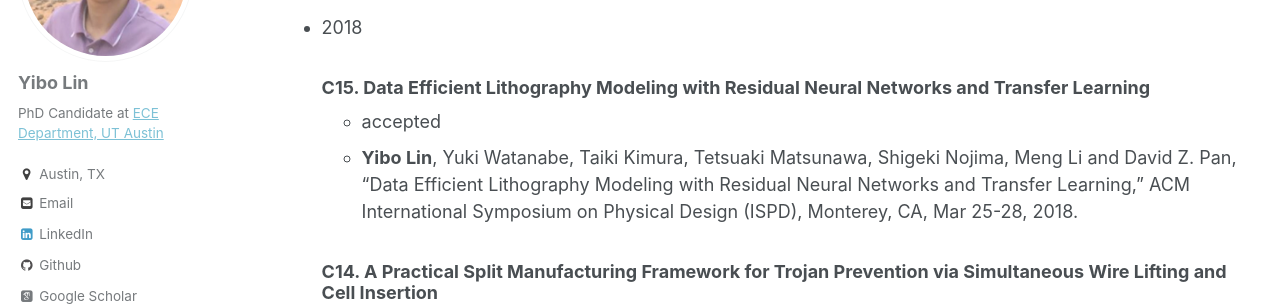
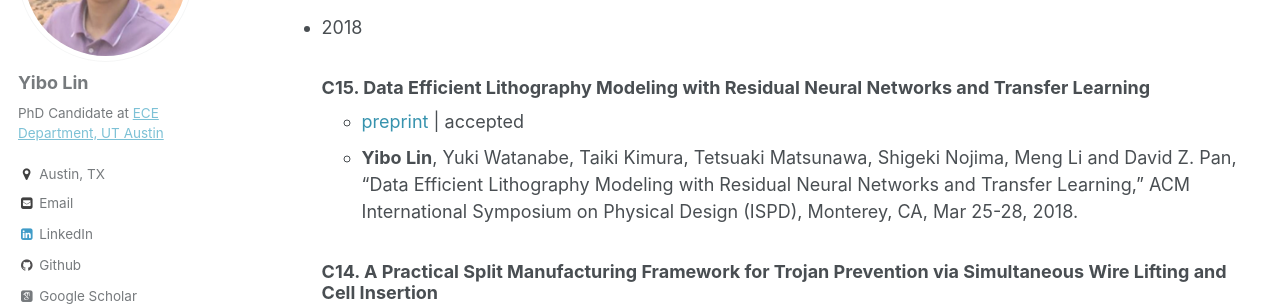
Before and after one commit to limbo018/limbo018.github.io, a Jekyll site: the page built from _pages/publications.md, in a window 1280 px wide and 900 px high, scrolled down 2099 px. Shown: the part 149-455 px from the top of the window. Built offline with Jekyll 4.4.1, drawn with Linux system fonts in a browser that asks for light colours; some web fonts are replaced.

Commit message:
add ispd 2018 preprint

```diff
--- a/_pages/publications.md
+++ b/_pages/publications.md
@@ -69,7 +69,7 @@ Conference Papers
 * 2018
 
   ### C15. [Data Efficient Lithography Modeling with Residual Neural Networks and Transfer Learning](https://doi.org/10.1145/3177540.3178242)
-     * accepted
+     * <a href="/publications/papers/DFM_ISPD2018_Lin.pdf" style="color:#3793ae">preprint</a> \| accepted
      * **Yibo Lin**, Yuki Watanabe, Taiki Kimura, Tetsuaki Matsunawa, Shigeki Nojima, Meng Li and David Z. Pan, "[Data Efficient Lithography Modeling with Residual Neural Networks and Transfer Learning](https://doi.org/10.1145/3177540.3178242)," ACM International Symposium on Physical Design (ISPD), Monterey, CA, Mar 25-28, 2018.
 
   ### C14. A Practical Split Manufacturing Framework for Trojan Prevention via Simultaneous Wire Lifting and Cell Insertion
--- a/ref/publications.bib
+++ b/ref/publications.bib
@@ -197,7 +197,7 @@
   day={25--28},
   address={Monterey, CA},
   publishlink={https://doi.org/10.1145/3177540.3178242},
-  annotateweb={(accepted)},
+  annotateweb={([limbo018.github.io/papers/DFM_ISPD2018_Lin.pdf preprint])(accepted)},
   annotatecv={(accepted)},
 }
 
```
Also changed, not shown: _includes/publications_cv.md (+1 -1 lines), 2 other files.
